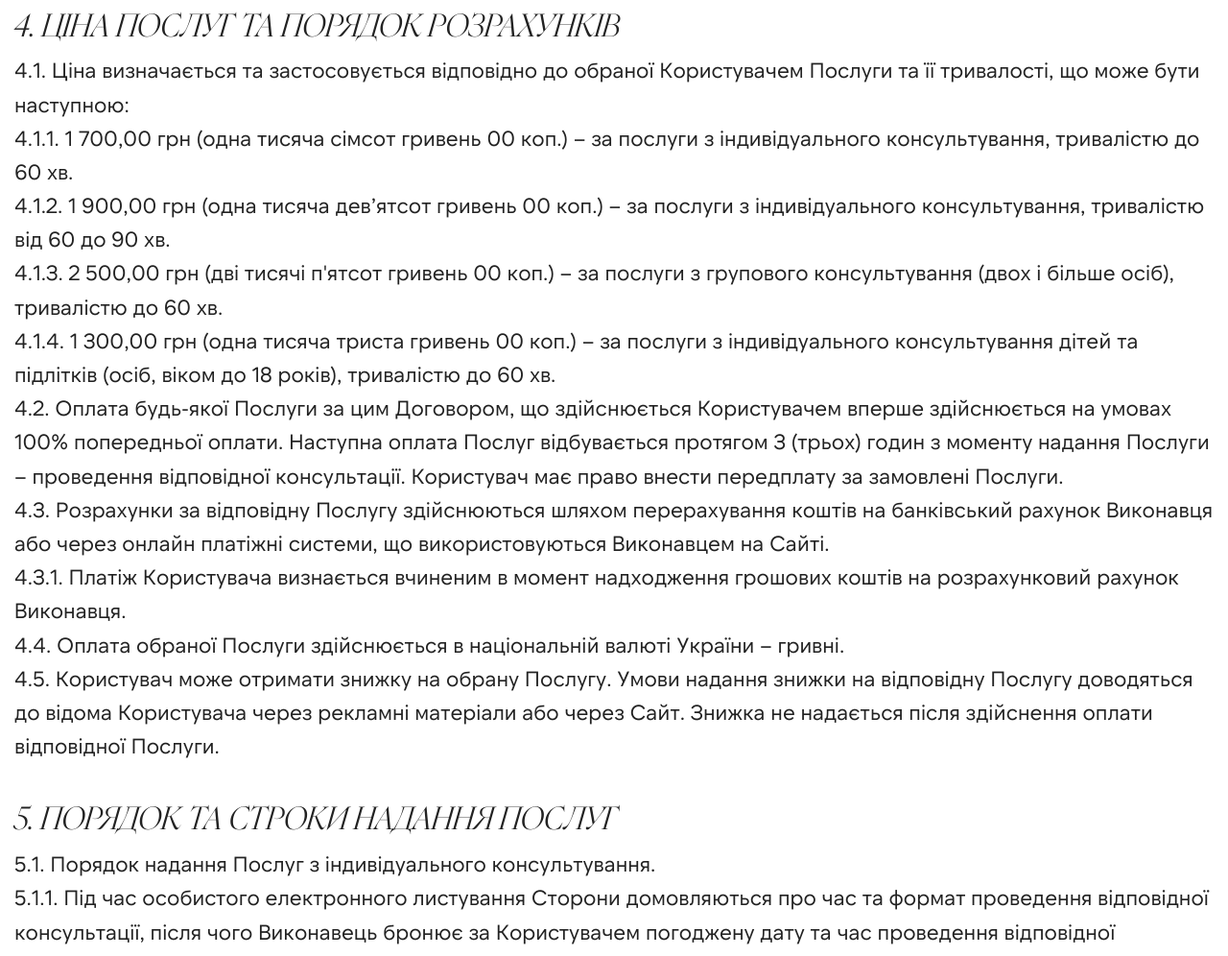
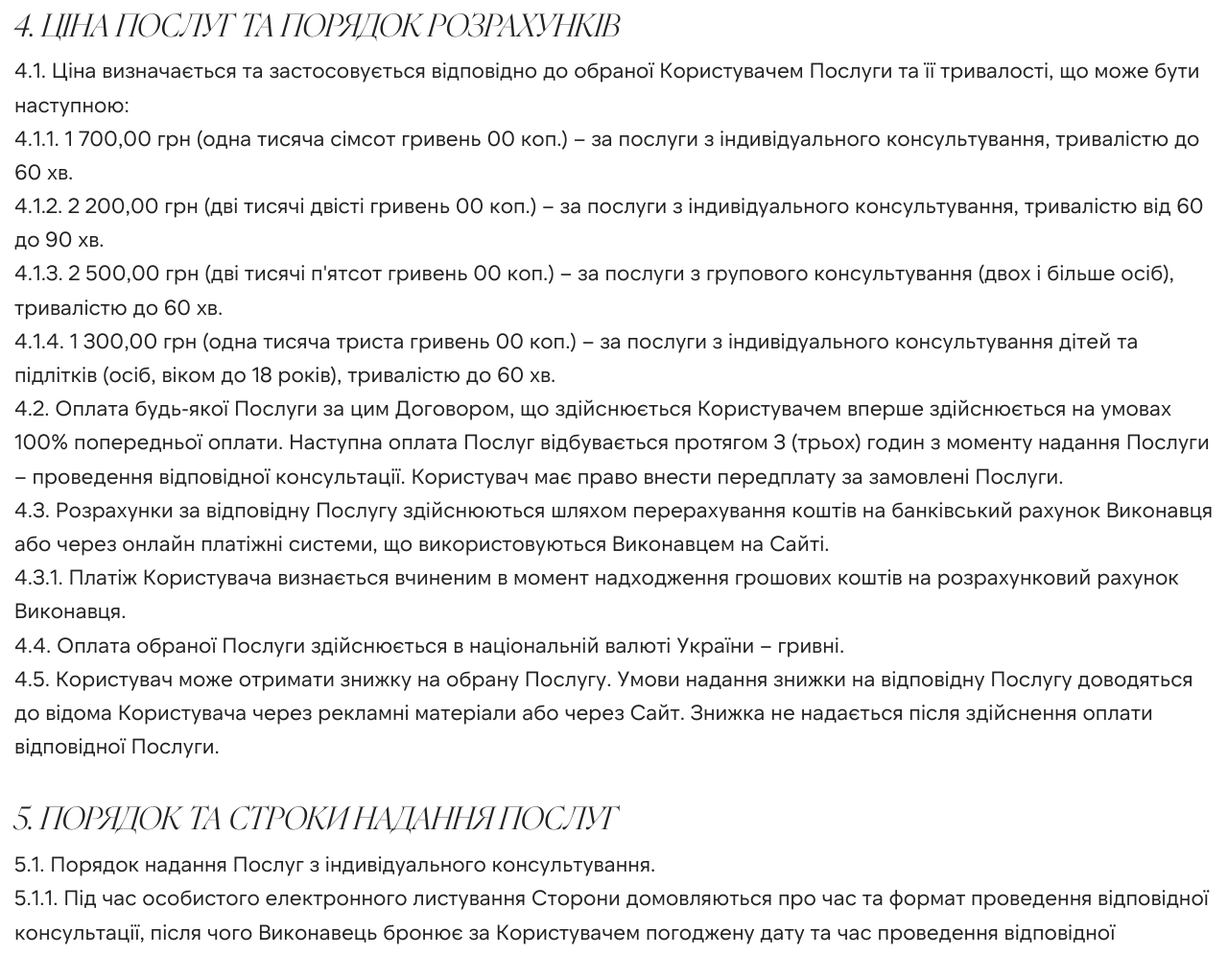
Before and after one commit to IrynaChebana/psychologist, a plain HTML site: page contract.html in a window 1280 px wide. Shown: the part 1989-2985 px from the top of the page at 96% size. Drawn offline with Linux system fonts and the light colour scheme.

Commit message:
Update contract.html

```diff
--- a/contract.html
+++ b/contract.html
@@ -102,7 +102,7 @@
         наступною:</p>
     <p> 4.1.1. 1 700,00 грн (одна тисяча сімсот гривень 00 коп.) – за послуги з індивідуального консультування,
         тривалістю до 60 хв. </p>
-    <p>4.1.2. 1 900,00 грн (одна тисяча девʼятсот гривень 00 коп.) – за послуги з індивідуального консультування,
+    <p>4.1.2. 2 200,00 грн (дві тисячі двісті гривень 00 коп.) – за послуги з індивідуального консультування,
         тривалістю
         від 60 до 90 хв. </p>
     <p> 4.1.3. 2 500,00 грн (дві тисячі п'ятсот гривень 00 коп.) – за послуги з групового консультування (двох і більше
```
